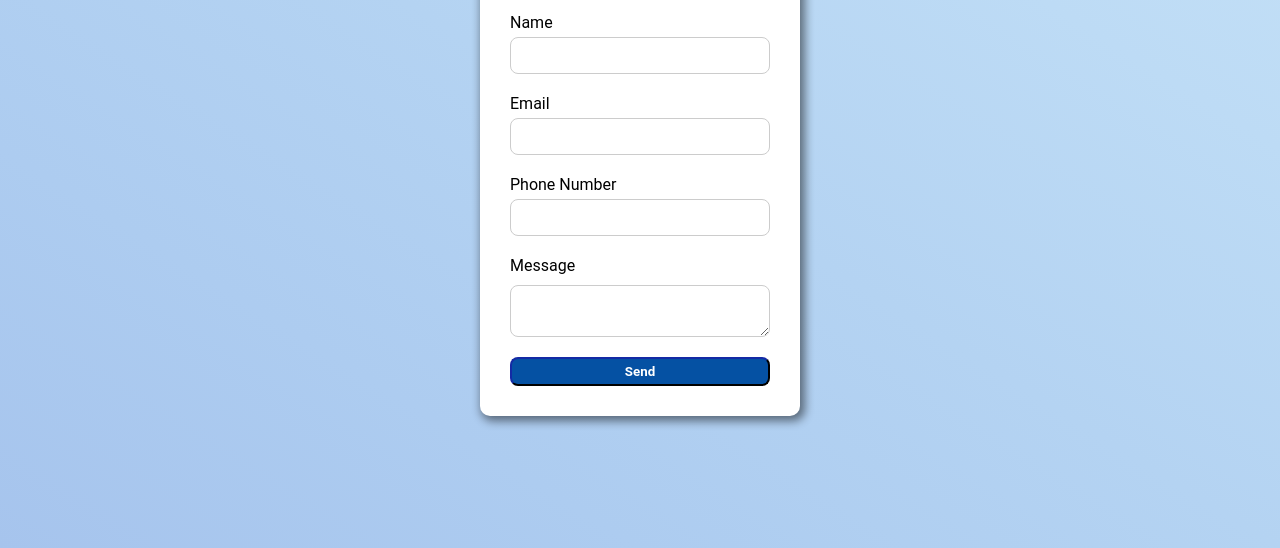
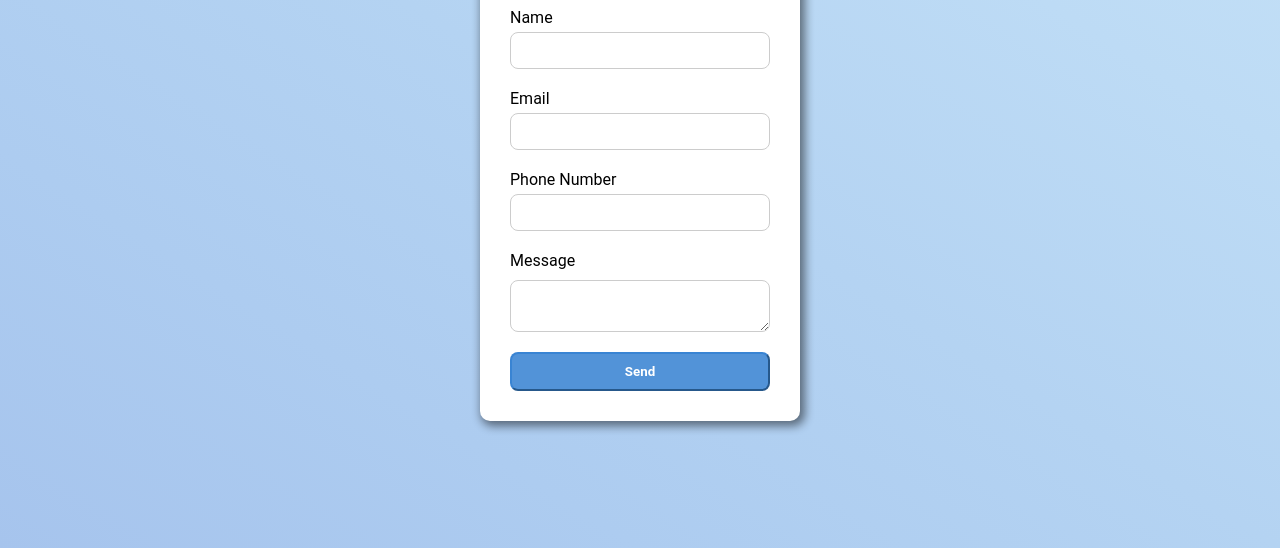
Before and after one commit to agpersonal6104/Section-1, a plain HTML site: page contactform.html in a window 1280 px wide. In both pictures the pointer is over the button "Send". Shown: the part 252-800 px from the top of the page. Drawn offline with Linux system fonts and the light colour scheme.

Commit message:
css improvement

```diff
--- a/contactform.html
+++ b/contactform.html
@@ -76,7 +76,7 @@
         }
 
         .submit-btn{
-            padding: 5px;
+            padding: 10px;
             background-color: #0a1551;
             color: white;
             font-weight: bold;
@@ -86,7 +86,8 @@
         }
 
         .submit-btn:hover {
-            background-color: #0551a3;
+            border-color: #3682d2db;
+            background-color: #3682d2db;
             cursor: grab;
         }
 
```
